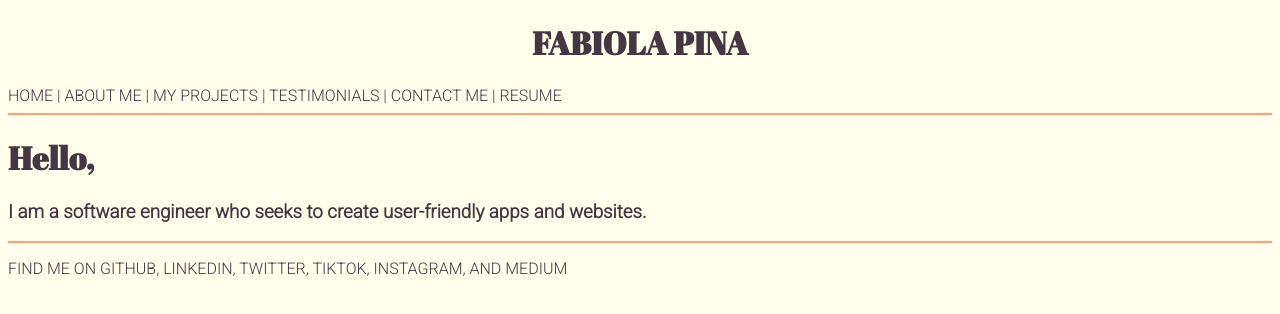
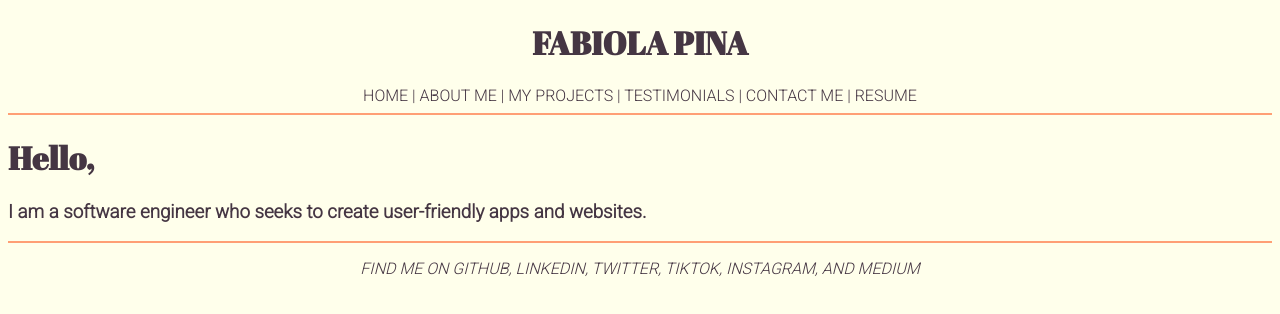
Before and after one commit to fabiolamariapina/portfolio-website, a React (Create React App) app in the folder portfolio/: page / in a window 1280 px wide. Shown: the top 314 px of the page. Built offline with nearby package versions, Linux system fonts and the light colour scheme.

Commit message:
styled header and footer to my liking

```diff
--- a/portfolio/src/components/Footer.jsx
+++ b/portfolio/src/components/Footer.jsx
@@ -4,7 +4,7 @@ export default class Footer extends Component {
   render() {
     return (
       <footer>
-        <p>
+        <p className="find-me">
           FIND ME ON GITHUB, LINKEDIN, TWITTER, TIKTOK, INSTAGRAM, AND MEDIUM
         </p>
       </footer>
--- a/portfolio/src/components/Header.jsx
+++ b/portfolio/src/components/Header.jsx
@@ -5,14 +5,16 @@ export default class Header extends Component {
   render() {
     return (
       <header>
-        <h1 class="website-name" id="name-of-website">
+        <h1 className="website-name" id="name-of-website">
           FABIOLA PINA
         </h1>
-        <Nav class="nav-bar" id="navigation">
-          <a href="/html/">HOME</a> | <a href="/css/">ABOUT ME</a> |{" "}
-          <a href="/js/">MY PROJECTS</a> | <a href="/python/">TESTIMONIALS</a> |{" "}
-          <a href="/html/">CONTACT ME</a> | <a href="/html/">RESUME</a>
-        </Nav>
+        <div className="nav-bar" id="navigation">
+          <Nav>
+            <a href="/html/">HOME</a> | <a href="/css/">ABOUT ME</a> |{" "}
+            <a href="/js/">MY PROJECTS</a> | <a href="/python/">TESTIMONIALS</a>{" "}
+            | <a href="/html/">CONTACT ME</a> | <a href="/html/">RESUME</a>
+          </Nav>
+        </div>
       </header>
     );
   }
--- a/portfolio/src/index.css
+++ b/portfolio/src/index.css
@@ -35,3 +35,15 @@ a:hover {
 .website-name {
   text-align: center;
 }
+
+/* nav bar/menu styling */
+.nav-bar {
+  display: flex;
+  justify-content: center;
+}
+
+/* FOOTER  STYLING*/
+.find-me {
+  font-style: italic;
+  text-align: center;
+}
```
Also changed, not shown: 1 other file (tests, documents, lock files or other folders).
